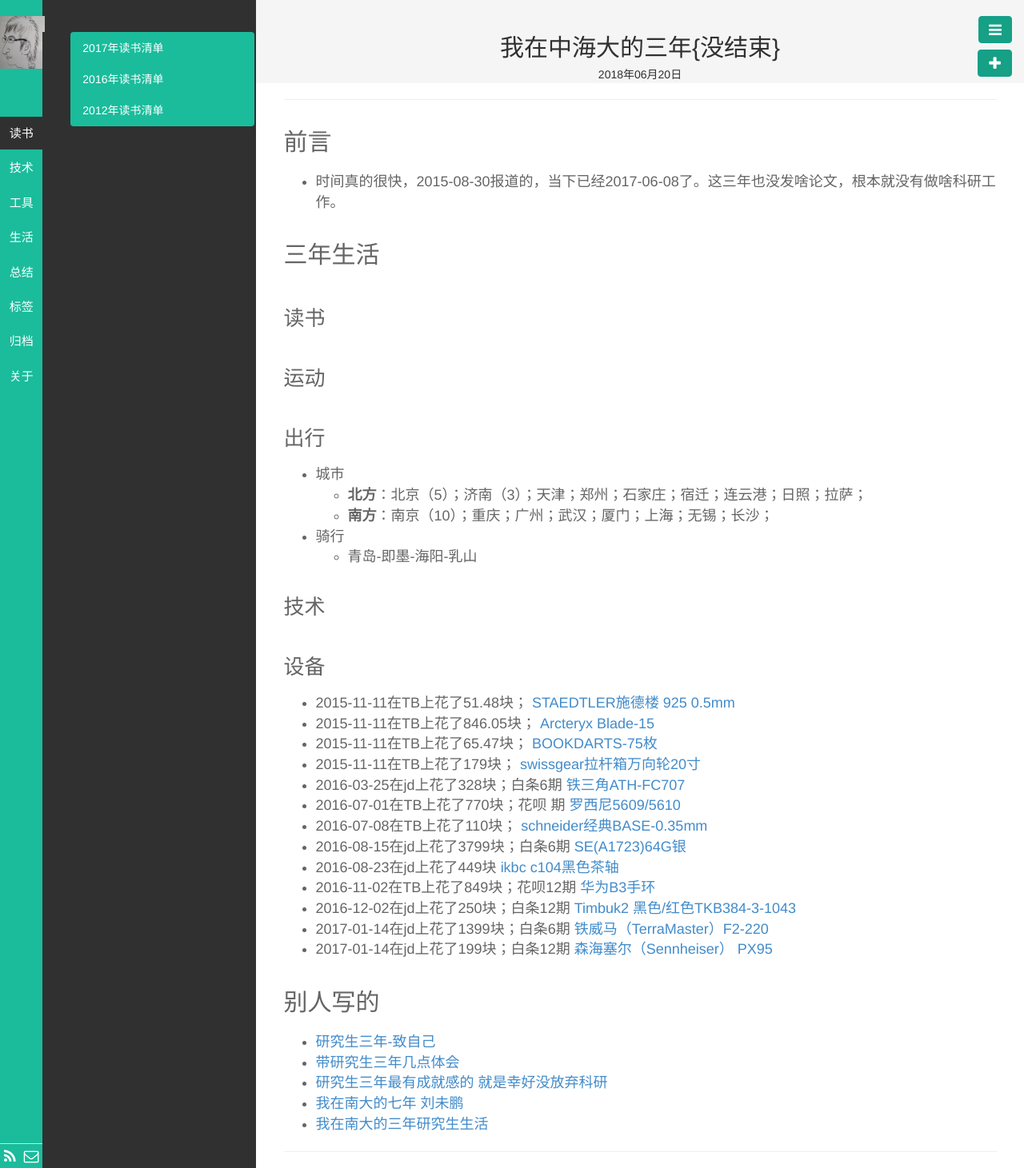
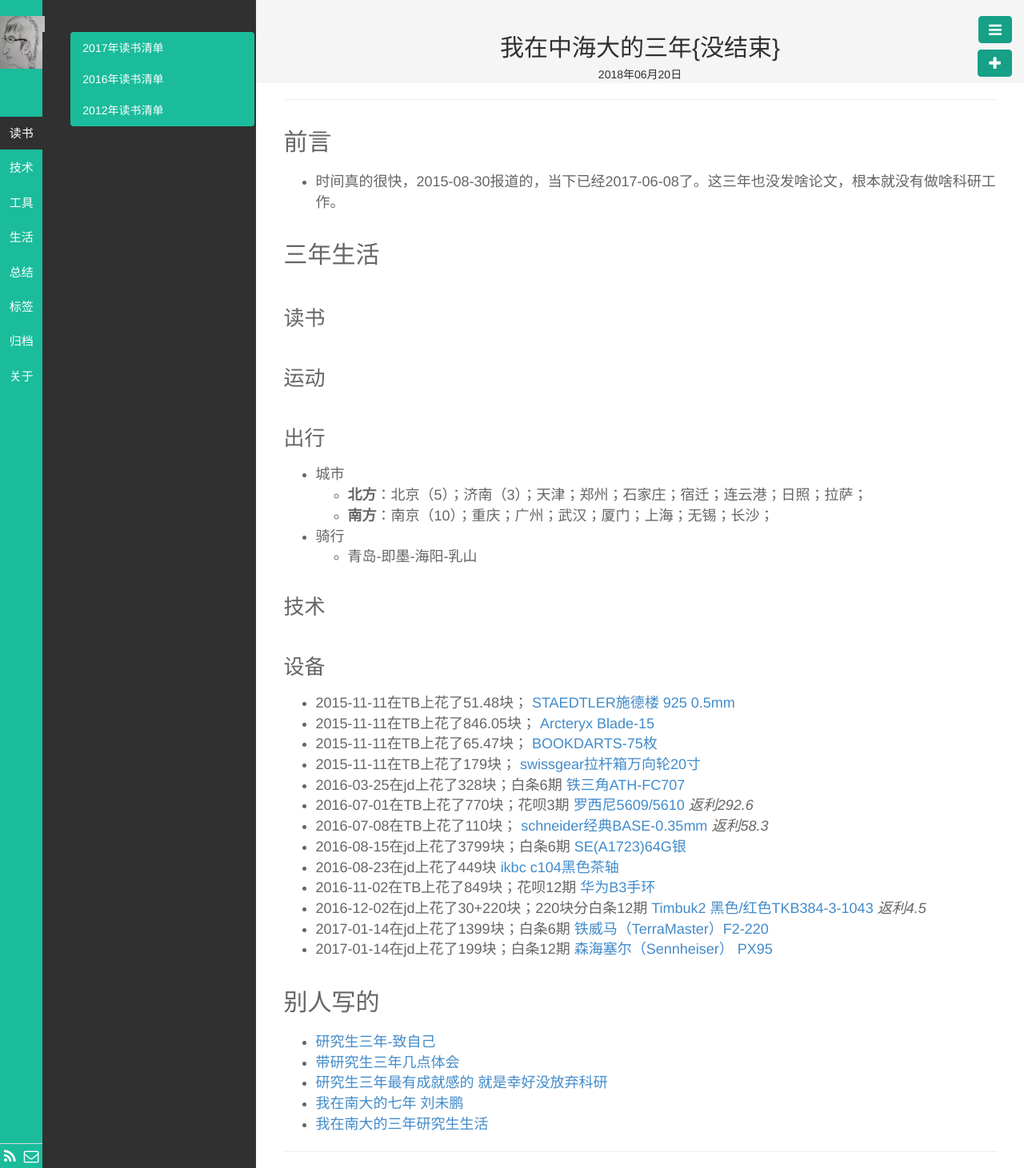
Before and after one commit to wolflion/blog, a Jekyll site: the page built from _posts/生活/2018-06-20-three-years-of-ouc.md, in a window 1280 px wide. Shown: the whole page at 80% size. Built offline with Jekyll 4.4.1, drawn with Linux system fonts in a browser that asks for light colours.

Commit message:
2017-06-08-Room-Updated
2017-06-08-Room-Updated

```diff
--- a/_posts/生活/2018-06-20-three-years-of-ouc.md
+++ b/_posts/生活/2018-06-20-three-years-of-ouc.md
@@ -31,12 +31,12 @@ description:
 + 2015-11-11在TB上花了65.47块； [BOOKDARTS-75枚](https://item.taobao.com/item.htm?spm=a1z09.2.0.0.d4qbph&id=17316052034&_u=815t0q9bbc6)
 + 2015-11-11在TB上花了179块； [swissgear拉杆箱万向轮20寸](https://detail.tmall.com/item.htm?id=523167501923&spm=a1z09.2.0.0.d4qbph&_u=815t0q94d54&sku_properties=21433:32102)
 + 2016-03-25在jd上花了328块；白条6期 [铁三角ATH-FC707](https://item.jd.com/676625.html)
-+ 2016-07-01在TB上花了770块；花呗 期 [罗西尼5609/5610](https://detail.tmall.com/item.htm?id=41321099691&spm=a1z09.2.0.0.d4qbph&_u=815t0q907b7&skuId=3156831083514)
-+ 2016-07-08在TB上花了110块； [schneider经典BASE-0.35mm](https://detail.tmall.com/item.htm?id=528383463213&spm=a1z09.2.0.0.d4qbph&_u=815t0q9b9b4)
++ 2016-07-01在TB上花了770块；花呗3期 [罗西尼5609/5610](https://detail.tmall.com/item.htm?id=41321099691&spm=a1z09.2.0.0.d4qbph&_u=815t0q907b7&skuId=3156831083514) *返利292.6*
++ 2016-07-08在TB上花了110块； [schneider经典BASE-0.35mm](https://detail.tmall.com/item.htm?id=528383463213&spm=a1z09.2.0.0.d4qbph&_u=815t0q9b9b4) *返利58.3*
 + 2016-08-15在jd上花了3799块；白条6期 [SE(A1723)64G银](https://item.jd.com/1856656.html)
 + 2016-08-23在jd上花了449块 [ikbc c104黑色茶轴](https://item.jd.com/3093299.html)
 + 2016-11-02在TB上花了849块；花呗12期 [华为B3手环](https://detail.tmall.com/item.htm?id=532012389820&spm=a1z09.2.0.0.d4qbph&_u=815t0q9c09a&skuId=3437671739007)
-+ 2016-12-02在jd上花了250块；白条12期 [Timbuk2 黑色/红色TKB384-3-1043](https://item.jd.com/10393884060.html)
++ 2016-12-02在jd上花了30+220块；220块分白条12期 [Timbuk2 黑色/红色TKB384-3-1043](https://item.jd.com/10393884060.html) *返利4.5*
 + 2017-01-14在jd上花了1399块；白条6期 [铁威马（TerraMaster）F2-220](https://item.jd.com/2496010.html)
 + 2017-01-14在jd上花了199块；白条12期 [森海塞尔（Sennheiser） PX95](https://item.jd.com/969150.html)
 
```
